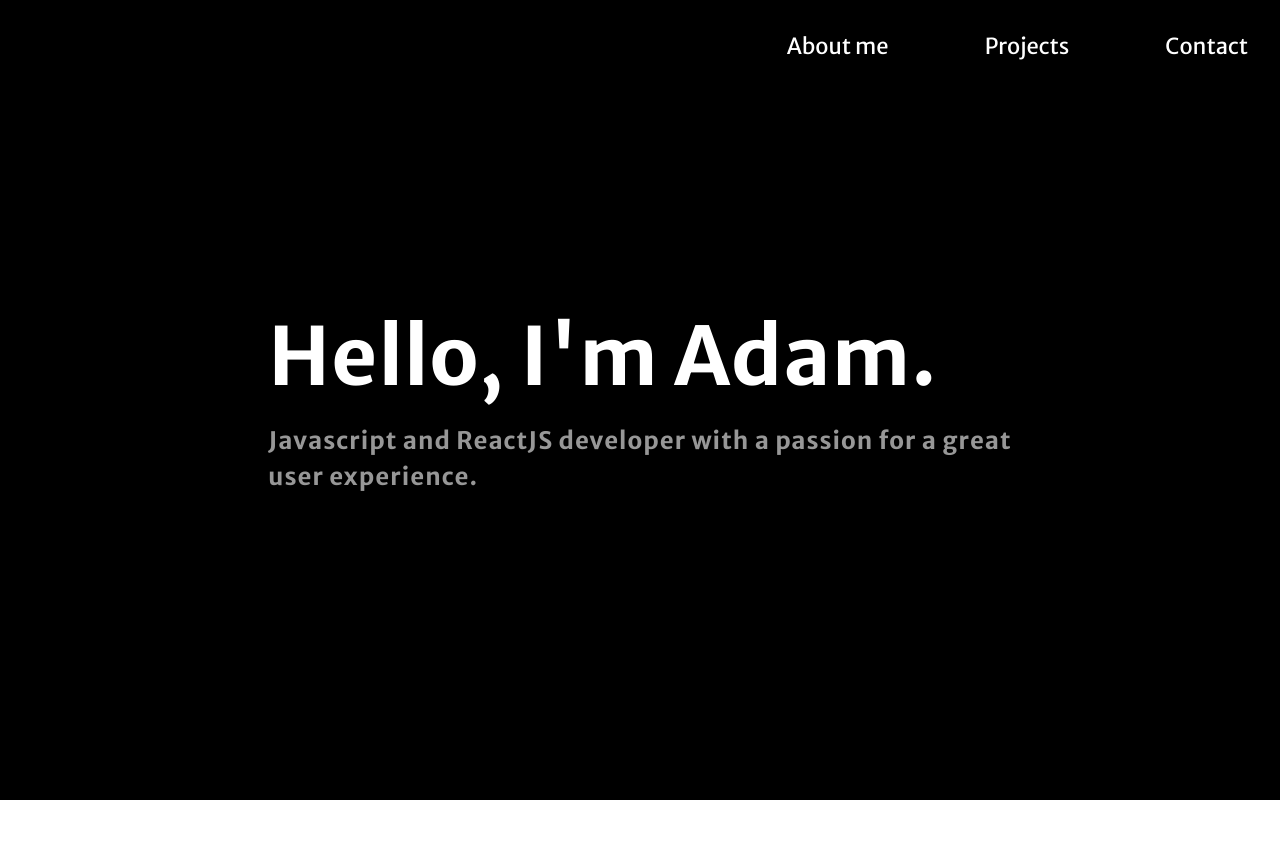
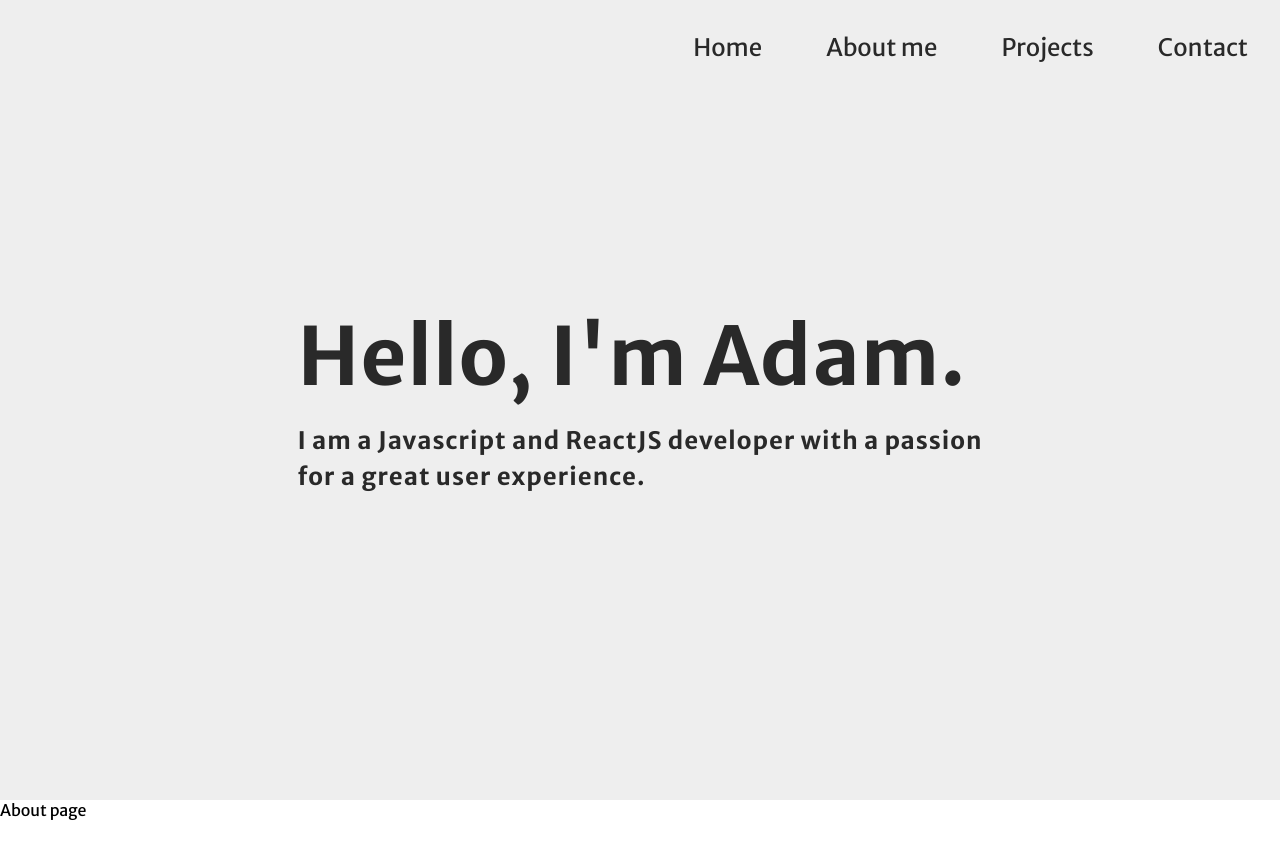
Before and after one commit to adamLangsti/Website, a React (Create React App) app: page / in a window 1280 px wide. Shown: the top 858 px of the page. Before the commit the page ends 800 px from the top, so only its background shows below. Built offline with nearby package versions, Linux system fonts and the light colour scheme.

Commit message:
feat: navbar menu and navbar color animation on scroll

```diff
--- a/src/App.js
+++ b/src/App.js
@@ -1,12 +1,14 @@
 import Navbar from './components/Navbar';
 import Hero from './components/Hero';
 import './css/index.css';
+import About from './components/About';
 
 const App = () => {
     return (
         <>
             <Navbar />
             <Hero />
+            <About />
         </>
     );
 };
--- /dev/null
+++ b/src/components/About.js
@@ -0,0 +1,8 @@
+import React from 'react';
+import '../css/about.css';
+
+const About = () => {
+    return <div className='about'>About page</div>;
+};
+
+export default About;
--- a/src/components/Hero.js
+++ b/src/components/Hero.js
@@ -7,9 +7,8 @@ const Hero = () => {
             <article className='content-wrapper'>
                 <h1 className='content-big'>Hello, I'm Adam.</h1>
                 <h2 className='content-small'>
-                    Javascript and ReactJS developer with a passion for a great
-                    <br />
-                    user experience.
+                    I am a Javascript and ReactJS developer with a passion
+                    <br /> for a great user experience.
                 </h2>
             </article>
         </section>
--- a/src/components/Navbar.js
+++ b/src/components/Navbar.js
@@ -1,24 +1,38 @@
-import React from 'react';
+import React, { useState, useEffect } from 'react';
 import '../css/navbar.css';
 
 const Navbar = () => {
+    const [isVisible, setIsVisible] = useState(false);
+
+    const toggleNavbarBackground = () => {
+        if (window.scrollY >= 250) {
+            setIsVisible(true);
+        } else {
+            setIsVisible(false);
+        }
+    };
+
+    useEffect(() => {
+        window.addEventListener('scroll', toggleNavbarBackground);
+        return () => {
+            window.removeEventListener('scroll', toggleNavbarBackground);
+        };
+    }, []);
+
     return (
         <nav>
-            <ul className='navbar-list'>
+            <ul className={isVisible ? 'navbar active' : 'navbar'}>
                 <li>
-                    <a href='/'>
-                        <span aria-hidden='true'>About me</span>
-                    </a>
+                    <a href='/'>Home</a>
                 </li>
                 <li>
-                    <a href='/'>
-                        <span aria-hidden='true'>Projects</span>
-                    </a>
+                    <a href='/'>About me</a>
                 </li>
                 <li>
-                    <a href='/'>
-                        <span aria-hidden='true'>Contact</span>
-                    </a>
+                    <a href='/'>Projects</a>
+                </li>
+                <li>
+                    <a href='/'>Contact</a>
                 </li>
             </ul>
         </nav>
--- /dev/null
+++ b/src/css/about.css
@@ -0,0 +1,3 @@
+.about {
+    height: 100vh;
+}
--- a/src/css/hero.css
+++ b/src/css/hero.css
@@ -1,6 +1,6 @@
 .hero {
     height: 100vh;
-    background-color: black;
+    background-color: var(--accent-color);
     display: flex;
     align-items: center;
     justify-content: center;
@@ -12,7 +12,7 @@
 
 .content-big,
 .content-small {
-    color: white;
+    color: var(--text-color);
     letter-spacing: 1px;
     font-family: var(--global-font);
     text-align: left;
@@ -24,5 +24,4 @@
 .content-small {
     margin-top: 1rem;
     line-height: 1.5em;
-    color: #979797;
 }
--- a/src/css/index.css
+++ b/src/css/index.css
@@ -2,6 +2,7 @@
     margin: 0;
     padding: 0;
     box-sizing: border-box;
+    font-family: 'Merriweather Sans', sans-serif;
 }
 
 :root {
@@ -11,6 +12,5 @@
     --alternative-color: #fd7014;
     --accent-color: #eeeeee;
     --color-white: #fff;
-    /*Font*/
-    --global-font: 'Merriweather Sans', sans-serif;
+    --text-color: #292929;
 }
--- a/src/css/navbar.css
+++ b/src/css/navbar.css
@@ -1,55 +1,37 @@
-/* .navbar-wrapper {
-    position: absolute;
-    height: 6rem;
-    width: 100%;
-}
-
-.navbar-list {
-    display: flex;
-    align-items: center;
-    color: white;
-    height: 3rem;
-    position: fixed;
-    right: 0;
-    margin-top: 1.5rem;
-}
-
-.navbar-list > li {
-    margin: 0 3rem;
-    list-style-type: none;
-}
-
-.navbar-list > li > a {
-    text-decoration: none;
-    font-family: var(--global-font);
-    color: white;
-    font-size: 16px;
-    font-weight: 100;
-} */
-
-.navbar-list {
+.navbar {
     display: flex;
     align-items: center;
     justify-content: flex-end;
-    gap: 2rem;
+    padding: 2rem 0;
+    position: fixed;
+    width: 100%;
+    background: transparent;
+    /*Out animation*/
+    transition: background-color 0.3s ease-in-out;
+}
+.navbar.active {
+    box-shadow: 0 0 10px rgba(0, 0, 0, 0.2);
+    background-color: var(--primary-color);
+    /*In animation*/
+    transition: background-color 0.3s ease-in-out;
+}
+.navbar.navbar.active > li > a {
+    color: white;
+}
+.navbar > li {
     list-style: none;
-    background-color: #000;
-    padding: 2rem 0;
-    position: absolute;
-    width: 100%;
 }
-.navbar-list > li > a {
-    font-size: 22px;
+
+.navbar > li > a {
     text-decoration: none;
     padding: 2rem 2rem;
-    color: #fff;
-    font-family: var(--global-font);
+    color: var(--text-color);
+    font-size: 1.5em;
+    font-weight: 400;
 }
 
-.navbar-list > li > a:hover {
+.navbar > li > a:hover {
     background-color: var(--primary-color);
+    color: var(--accent-color);
+    border-radius: 3px;
 }
-
-@media screen and (max-width: 600px) {
-
-}
```
